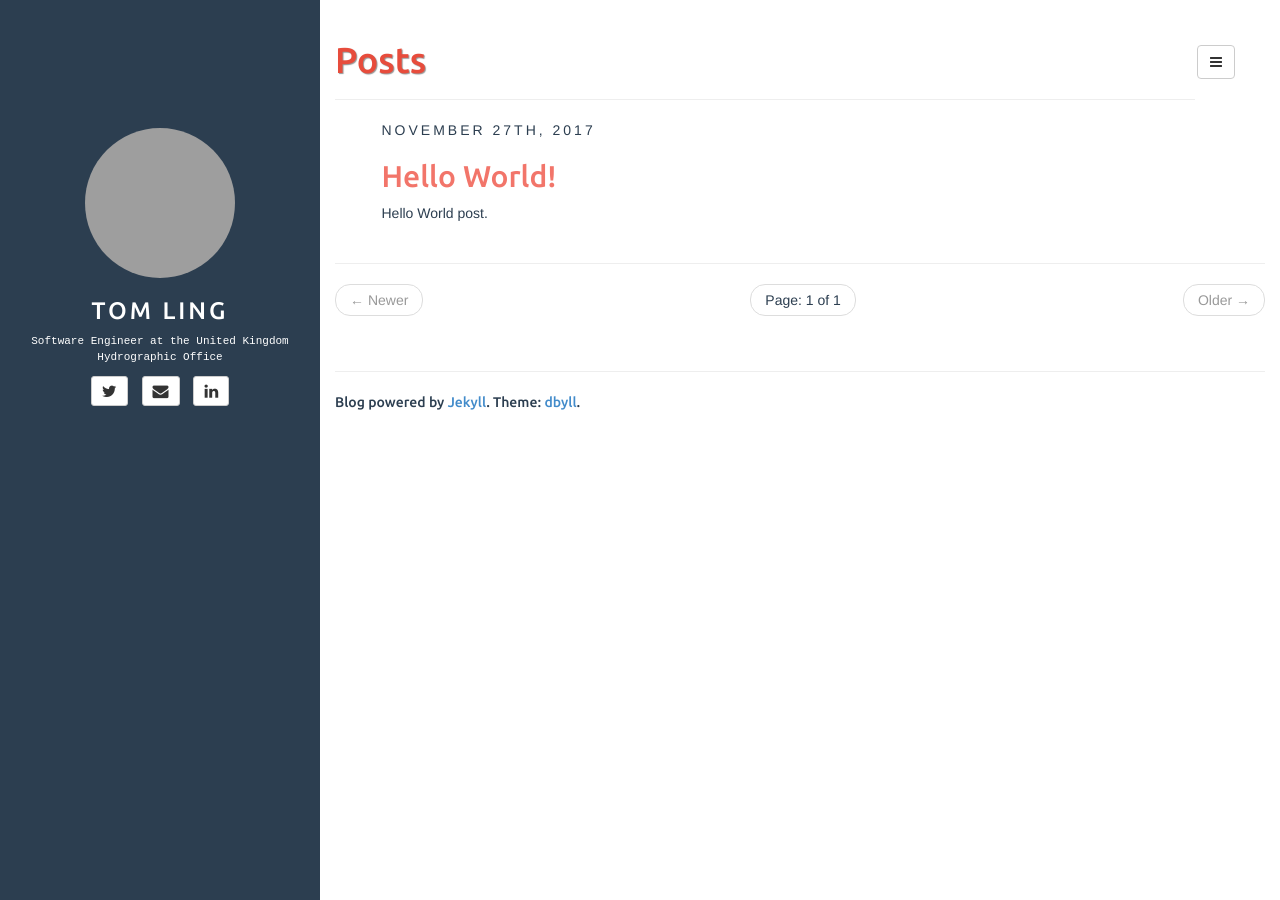
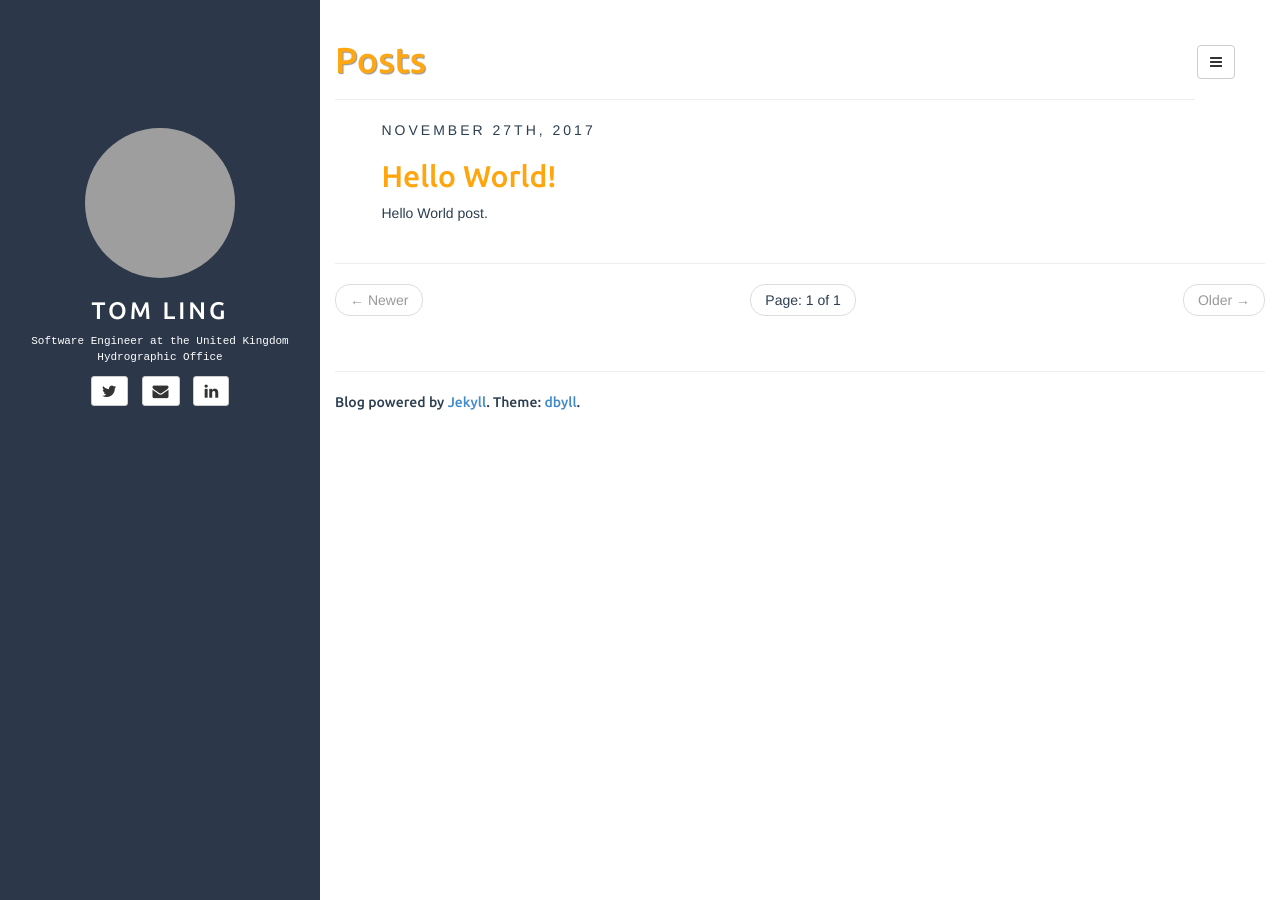
Before and after one commit to TomLing/tomling.github.io, a Jekyll site: the page built from index.html, in a window 1280 px wide. Built offline with Jekyll 4.4.1, drawn with Linux system fonts in a browser that asks for light colours; the list of posts is cut into pages by our own code; grey boxes are pictures that could not be loaded.

Commit message:
Changed colour scheme

```diff
--- a/assets/css/style.css
+++ b/assets/css/style.css
@@ -8,7 +8,7 @@ body{
 	position: fixed;
 	top: 0px;
 	padding-top: 10%;
-	background-color: #2c3e50;
+	background-color: #2C3849;
 	color: #fff;
 }
 
@@ -73,8 +73,8 @@ article .share .facebook:hover {
 	border-color: #43609C;
 }
 article .share .gplus:hover {
-	color: #C13929;
-	border-color: #C13929;
+	color: #FFA712;
+	border-color: #FFA712;
 }
 
 #contact-list-secondary {
@@ -82,7 +82,7 @@ article .share .gplus:hover {
 }
 
 .page-header {
-	color: #e74c3c;
+	color: #FFA712;
 	text-shadow: 1px 1px 1px rgba(150, 150, 150, 1);
 }
 
@@ -123,20 +123,20 @@ article.home h4,
 article.home h5,
 article.home h6 {
 	font-family: 'Ubuntu', sans-serif;
-	color: #f2756a;
+	color: #FFA50E;
 }
 
 article.home h1 a,
 article.home h2 a,
 article.home h3 a,
 article.home h4 a {
-	color: #f2756a;
+	color: #FFA50E;
 }
 article.home h1 a:hover,
 article.home h2 a:hover,
 article.home h3 a:hover,
 article.home h4 a:hover {
-	color: #e74c3c;
+	color: #FFA712;
 }
 
 .author .author-image {
@@ -172,7 +172,7 @@ footer {
     border-radius: 4px 0 0 4px;
 }
 
-.badge { background: #F2756A; }
+.badge { background: #FFA712; }
 
 #nav-menu{
     position: fixed;
```
